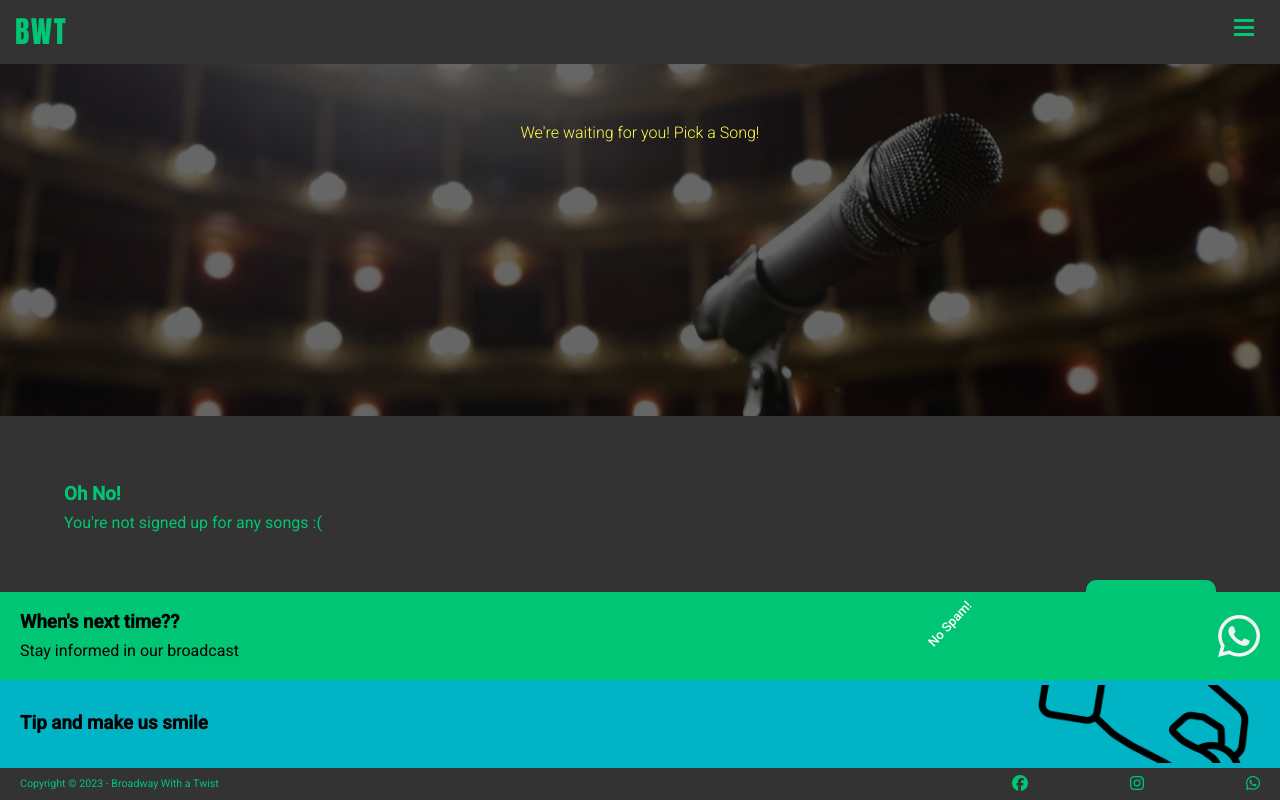
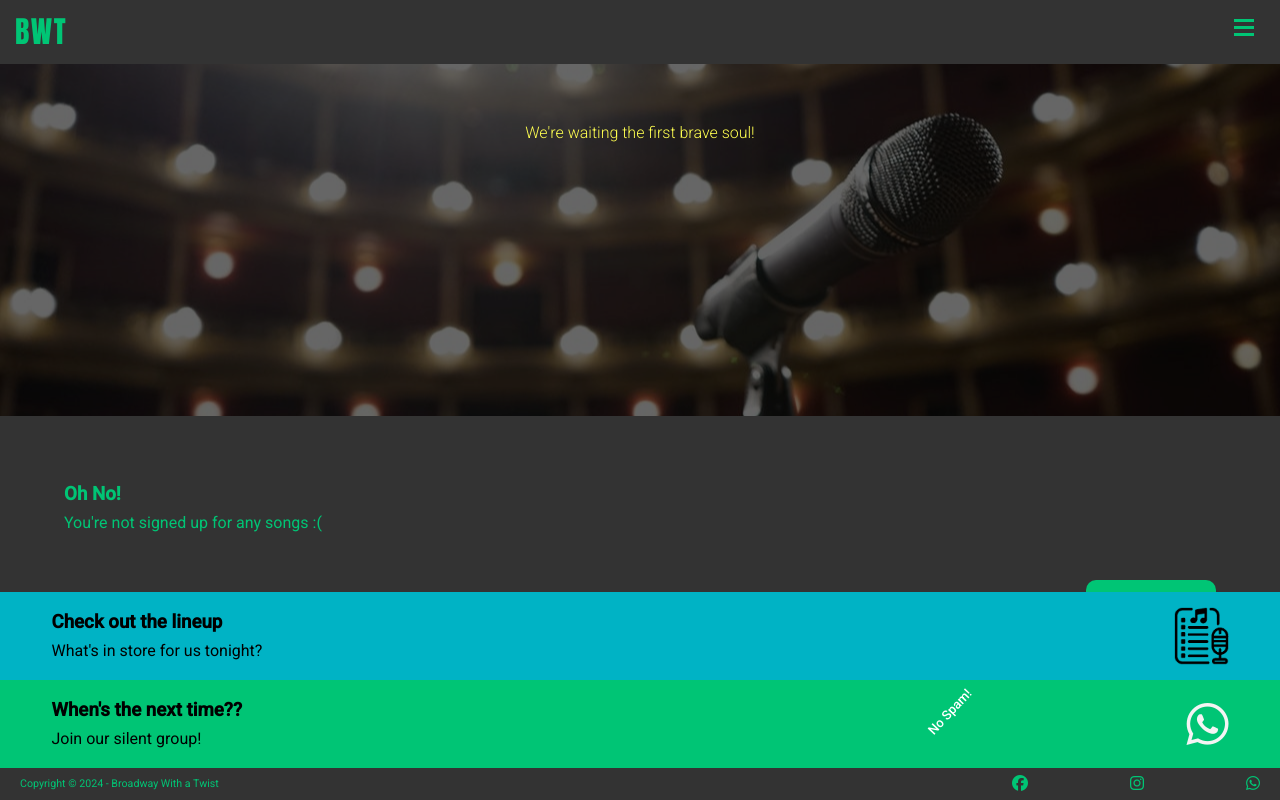
Before and after one commit to alonaviv/twist, a Django app: page /home in a window 1280 px wide. Run offline with Django 3.2, Linux system fonts and the light colour scheme; the visitor is signed in with stand-in values (Sample User, id 1); data that the repository does not hold is empty; parts of the project's set-up code (start-up, migrations or seed data) failed here and were passed over; some libraries are stand-ins or nearby versions; some web fonts are replaced.

Commit message:
Create difference audience view in home page and navbar

```diff
--- a/dev_setup.py
+++ b/dev_setup.py
@@ -11,7 +11,6 @@ from flags.state import enable_flag
 
 from song_signup.views import name_to_username
 from song_signup.models import TicketOrder
-from django.contrib.auth.models import Group, Permission
 
 ALON_USER = ('Alon', 'Aviv', os.environ.get('ALON_PASSWORD'))
 SHANI_USER = ('Shani', 'Wahrman', os.environ.get('SHANI_PASSWORD'))
@@ -35,10 +34,8 @@ if __name__ == '__main__':
     create_superuser(*ALON_USER)
     create_superuser(*SHANI_USER)
 
-    singers_group, _ = Group.objects.get_or_create(name='singers')
-    singers_group.permissions.add(Permission.objects.get(codename='view_songrequest'))
     constance.config.PASSCODE = 'dev'
     constance.config.EVENT_SKU = 'EVENTSKU1234'
     enable_flag('CAN_SIGNUP')
-    TicketOrder.objects.create(order_id=123456, event_sku='EVENTSKU1234', event_name='dev event',
+    TicketOrder.objects.get_or_create(order_id=123456, event_sku='EVENTSKU1234', event_name='dev event',
                                num_tickets=1000, ticket_type='SING', customer_name="Alon Aviv")
--- a/prod_setup.py
+++ b/prod_setup.py
@@ -8,7 +8,6 @@ from django.contrib.auth import get_user_model
 from flags.state import enable_flag
 
 from song_signup.views import name_to_username
-from django.contrib.auth.models import Group, Permission
 from django.core.management import call_command
 
 
@@ -35,7 +34,4 @@ if __name__ == '__main__':
 
     create_superuser(*ALON_USER)
     create_superuser(*SHANI_USER)
-
-    singers_group, _ = Group.objects.get_or_create(name='singers')
-    singers_group.permissions.add(Permission.objects.get(codename='view_songrequest'))
     enable_flag('CAN_SIGNUP')
--- a/song_signup/models.py
+++ b/song_signup/models.py
@@ -67,9 +67,9 @@ class Singer(AbstractUser):
 
     def save(self, *args, **kwargs):
         # Only validate on creation:
-        if not self.pk:
-            if not self.is_superuser and self.ticket_order is None:
-                raise ValueError("Non-superusers must have a ticket_order value")
+        if not self.pk and not self.is_superuser:
+            if self.ticket_order is None:
+                raise ValueError("You must have a ticket order number in order to sign in")
 
             if Singer.objects.filter(first_name=self.first_name, last_name=self.last_name).exists():
                 raise AlreadyLoggedIn("The name that you're trying to login with already exists."
--- a/song_signup/static/css/main.css
+++ b/song_signup/static/css/main.css
@@ -616,18 +616,18 @@ nav {
   height: 22vh;
   transition: all 0.3s ease;
   color: #00C575; }
-  #dashboard-wrapper #dashboard {
+  #dashboard-wrapper #home-dashboard {
     padding: 5% 5%;
     width: 100%;
     overflow: hidden;
     display: flex;
     flex-direction: column;
     justify-content: space-around; }
-    #dashboard-wrapper #dashboard #user-next-song-name {
+    #dashboard-wrapper #home-dashboard #user-next-song-name {
       margin-top: 1%;
       font-weight: 500;
       font-size: 18px; }
-    #dashboard-wrapper #dashboard div:last-child {
+    #dashboard-wrapper #home-dashboard div:last-child {
       padding-top: 5%;
       display: flex;
       flex-direction: row;
@@ -648,36 +648,42 @@ nav {
       align-items: center;
       margin-top: 10px;
       margin-bottom: 10px; }
-  #dashboard-wrapper #tips {
+  #dashboard-wrapper #home-tips {
     margin-top: 1%;
     transform: scaleY(0);
     height: 0;
     transition: inherit; }
-    #dashboard-wrapper #tips ul {
+    #dashboard-wrapper #home-tips ul {
       margin: 0 10% 10% 10%; }
-      #dashboard-wrapper #tips ul li {
+      #dashboard-wrapper #home-tips ul li {
         margin-top: 5%; }
-      #dashboard-wrapper #tips ul li:last-child {
+      #dashboard-wrapper #home-tips ul li:last-child {
         margin-bottom: 5%; }
 
-#whatsapp {
-  height: 11vh;
-  position: relative; }
-  #whatsapp .larger {
+.home-card {
+  position: relative;
+  height: 11vh; }
+  .home-card .larger {
     width: 70%; }
-  #whatsapp .smaller {
+  .home-card .smaller {
     width: 30%; }
-  #whatsapp i {
-    color: #f4f4f4; }
-  #whatsapp .column-1 {
+  .home-card .column-1 {
     display: flex;
     flex-direction: column;
     justify-content: center; }
-  #whatsapp .column-2 {
+  .home-card .column-2 {
     display: flex;
     justify-content: flex-end;
     align-items: center; }
-    #whatsapp .column-2 #no-spam {
+  .home-card img {
+    object-fit: contain;
+    height: 100%;
+    width: 100%; }
+
+#home-whatsapp i {
+  color: #f4f4f4; }
+
+#home-whatsapp #no-spam {
   position: absolute;
   left: 72%;
   top: 25%;
@@ -687,24 +693,17 @@ nav {
   font-weight: 500;
   color: #fff; }
 
-#tip-us {
-  height: 11vh; }
-  #tip-us .larger {
-    width: 70%; }
-  #tip-us .smaller {
-    width: 30%; }
-  #tip-us .column-1 {
-    display: flex;
-    justify-content: flex-start;
-    align-items: center; }
-  #tip-us .column-2 {
-    display: flex;
-    justify-content: flex-end;
-    align-items: center; }
-    #tip-us .column-2 img {
-      object-fit: cover;
-      height: auto;
-      width: 65%; }
+#home-lineup.audience {
+  height: 22vh; }
+
+#home-lineup img {
+  object-fit: contain;
+  object-position: right;
+  height: 100%;
+  width: 100%; }
+
+#home-suggest-song img {
+  object-position: right; }
 
 #song-added {
   display: flex;
--- a/song_signup/static/js/home.js
+++ b/song_signup/static/js/home.js
@@ -33,7 +33,7 @@ function populateSpotlight() {
         document.getElementById("current-song-lyrics").href = "/lyrics/" + currentSongData.id;
       } else {
         currentSinger.innerHTML = "No One Yet";
-        currentSong.innerHTML = "We're waiting for you! Pick a Song!";
+        currentSong.innerHTML = "We're waiting the first brave soul!";
       }
 
       if (nextSongData) {
--- a/song_signup/static/scss/_config.scss
+++ b/song_signup/static/scss/_config.scss
@@ -12,8 +12,6 @@ $complimentery-secondary: #c51200;
 $navbar-height: 8vh;
 $footer-height: 4vh;
 
-// Main screen
-$now-singing-height: 44vh;
-$dashboard-height: 22vh;
-$wa-banner-height: 11vh;
-$paybox-banner-height: 11vh;
+$half-page: 44vh;
+$quarter-page: 22vh;
+$eighth-page: 11vh;
--- a/song_signup/static/scss/_home.scss
+++ b/song_signup/static/scss/_home.scss
@@ -1,6 +1,6 @@
 #now-singing-wrapper {
     background: url("../img/main/mic.jpeg") center center/cover;
-  height: $now-singing-height;
+    height: $half-page;
     width: 100%;
     position: relative;
 
@@ -70,11 +70,11 @@
 }
 
 #dashboard-wrapper {
-  height: $dashboard-height;
+    height: $quarter-page;
     transition: all 0.3s ease;
     color: $primary-color;
 
-  #dashboard {
+    #home-dashboard {
         padding: 5% 5%;
         width: 100%;
         overflow: hidden;
@@ -82,7 +82,7 @@
         flex-direction: column;
         justify-content: space-around;
 
-    #user-next-song-name{
+        #user-next-song-name {
             margin-top: 1%;
             font-weight: 500;
             font-size: 18px;
@@ -115,16 +115,15 @@
         }
     }
 
-  #tips {
+    #home-tips {
         margin-top: 1%;
         transform: scaleY(0);
         height: 0;
         transition: inherit;
         ul {
             margin: 0 10% 10% 10%;
-      li{
+            li {
                 margin-top: 5%;
-
             }
             li:last-child {
                 margin-bottom: 5%;
@@ -133,10 +132,9 @@
     }
 }
 
-#whatsapp {
-  height: $wa-banner-height;
+.home-card{
     position: relative;
-
+    height: $eighth-page;
 
     .larger {
         width: 70%;
@@ -144,21 +142,28 @@
     .smaller {
         width: 30%;
     }
-
-  i {
-    color: #f4f4f4;
-  }
-
     .column-1 {
         display: flex;
         flex-direction: column;
         justify-content: center;
     }
-
     .column-2 {
         display: flex;
         justify-content: flex-end;
         align-items: center;
+    }
+
+    img {
+        object-fit: contain;
+        height: 100%;
+        width: 100%;
+    }
+}
+
+#home-whatsapp {
+    i {
+        color: #f4f4f4;
+    }
 
     #no-spam {
         position: absolute;
@@ -171,33 +176,25 @@
         color: #fff;
     }
 }
+
+#home-lineup {
+    &.audience {
+        height: $quarter-page;
+    }
+    img {
+        object-fit: contain;
+        object-position: right;
+        height: 100%;
+        width: 100%;
+    }
 }
 
-#tip-us {
-  height: $paybox-banner-height;
-  .larger {
-    width: 70%;
+#home-suggest-song {
+    .column-2{
+        // padding: 10px 0px 10px 10px;
     }
-  .smaller {
-    width: 30%;
-  }
-
-  .column-1 {
-    display: flex;
-    justify-content: flex-start;
-    align-items: center;
-  }
-
-  .column-2 {
-    display: flex;
-    justify-content: flex-end;
-    align-items: center;
-
     img {
-      object-fit: cover;
-      height: auto;
-      width: 65%;
-    }
+        object-position: right;
     }
 }
 
--- a/song_signup/urls.py
+++ b/song_signup/urls.py
@@ -34,5 +34,6 @@ urlpatterns = [
     path('disable_signup', views.disable_signup, name='disable_signup'),
     path('signup_disabled', views.signup_disabled, name='signup_disabled'),
     path('recalculate_priorities', views.recalculate_priorities, name='recalculate_priorities'),
-    path('upload_lineapp_orders', views.upload_lineapp_orders, name='upload_lineapp_orders')
+    path('upload_lineapp_orders', views.upload_lineapp_orders, name='upload_lineapp_orders'),
+    path('lineup', views.lineup, name='lineup'),
 ]
--- a/song_signup/views.py
+++ b/song_signup/views.py
@@ -301,6 +301,11 @@ def default_lyrics(request):
 
 
 @bwt_login_required('login')
+def lineup(request):
+    return HttpResponse("<h1>Lineup Page</h1>")
+
+
+@bwt_login_required('login')
 def suggest_song(request):
     current_user = request.user
 
--- a/templates/partials/_footer.html
+++ b/templates/partials/_footer.html
@@ -1,7 +1,7 @@
 <footer class="regular">
     <div class="container dark-card">
         <div id="copywrite-wrapper">
-            <p>Copyright &copy; 2023 - Broadway With a Twist</p>
+            <p>Copyright &copy; 2024 - Broadway With a Twist</p>
         </div>
         <div id="footer-links">
             <a href="https://tinyurl.com/webapp-footer-icon-facebook"><i
--- a/templates/partials/_navbar.html
+++ b/templates/partials/_navbar.html
@@ -12,10 +12,12 @@
                     <li {% if current == 'home' %} class="hidden" {% endif %}>
                         <a href="{% url 'home' %}">Home</a>
                     </li>
+                    {% if is_singer %}
                     <li {% if current == 'manage-songs' %} class="hidden" {% endif %}>
                         <a href="{% url 'manage_songs' %}">Manage Songs</a>
                     </li>
-                    <li><a href="/admin/song_signup/songrequest">Lineup</a></li>
+                    {% endif %}
+                    <li><a href="{% url 'lineup' %}">Lineup</a></li>
                     <li {% if current == 'suggest-song' %} class="hidden" {% endif %}>
                         <a href="{% url 'suggest_song' %}">Suggest a Song</a>
                     </li>
--- a/templates/song_signup/home.html
+++ b/templates/song_signup/home.html
@@ -64,7 +64,7 @@
                 <a href="{% url 'add_song' %}" class="btn" id="manage-songs-btn">I want to sing!</a>
             </div>
         </div>
-        <div id="tips" class="expand">
+        <div id="home-tips" class="expand">
             <ul>
                 <li>Look at our pianist as the songs starts - he'll help you come in correctly</li>
                 <li>If you want people to hear you - hold the mic <strong>very</strong> close to your mouth</li>
@@ -75,13 +75,53 @@
         </div>
     </div>
     {% endif %}
-    <a href="https://links.broadwaywithatwist.xyz/whatsapp?utm_source=home-page&utm_campaign=webapp&utm_content=whatsapp-banner">
-        <div id="whatsapp" class="flex-card light-card">
+    <a href="{% url 'lineup' %}">
+        <div id="home-lineup" class="flex-card home-card {% if is_singer %} secondary-card{% else %}dark-card audience{% endif %}">
             <div class="row">
                 <div class="column larger">
                     <div class="column-1">
-                        <h3>When's next time??</h3>
-                        <p>Stay informed in our broadcast</p>
+                        <h3>Check out the lineup</h3>
+                        <p>What's in store for us tonight?</p>
+                    </div>
+                </div>
+                <div class="column smaller">
+                    <div class="column-2">
+                        {% if is_singer %} <!-- Blue background -->
+                        <img src="{% static 'img/main/lineup-black.png' %}" alt="">
+                        {% else %} <!-- Dark background -->
+                        <img src="{% static 'img/main/lineup-green.png' %}" alt="">
+                        {% endif %}
+                    </div>
+                </div>
+            </div>
+        </div>
+    </a>
+    {% if not is_singer %}
+    <a href="{% url 'suggest_song' %}">
+        <div id="home-suggest-song" class="flex-card secondary-card home-card {% if not is_singer %}audience{% endif %}">
+            <div class="row">
+                <div class="column larger">
+                    <div class="column-1">
+                        <h3>Suggest a song</h3>
+                        <p>Have an idea for a group song?</p>
+                    </div>
+                </div>
+                <div class="column smaller">
+                    <div class="column-2">
+                        <img src="{% static 'img/main/suggest-song-black.png' %}" alt="">
+                    </div>
+                </div>
+            </div>
+        </div>
+    </a>
+    {% endif %}
+    <a href="https://links.broadwaywithatwist.xyz/whatsapp?utm_source=home-page&utm_campaign=webapp&utm_content=whatsapp-banner">
+        <div id="home-whatsapp" class="flex-card light-card home-card">
+            <div class="row">
+                <div class="column larger">
+                    <div class="column-1">
+                        <h3>When's the next time??</h3>
+                        <p>Join our silent group!</p>
                     </div>
                 </div>
                 <div class="column smaller">
@@ -94,26 +134,10 @@
             </div>
         </div>
     </a>
-    <a href="{% url 'tip_us' %}">
-        <div id="tip-us" class="flex-card secondary-card">
-            <div class="row">
-                <div class="column larger">
-                    <div class="column-1">
-                        <h3>Tip and make us smile</h3>
-                    </div>
-                </div>
-                <div class="column smaller">
-                    <div class="column-2">
-                        <img src="{% static 'img/main/tip-icon-outline.png' %}" alt="">
-                    </div>
-                </div>
-            </div>
-        </div>
-    </a>
     <footer>
         <div class="container dark-card">
             <div id="copywrite-wrapper">
-                <p>Copyright &copy; 2023 - Broadway With a Twist</p>
+                <p>Copyright &copy; 2024 - Broadway With a Twist</p>
             </div>
         <div id="footer-links">
             <a href="https://tinyurl.com/webapp-footer-icon-facebook"><i
```
Also changed, not shown: song_signup/static/img/main/lineup-black.png (added), song_signup/static/img/main/lineup-green.png (added), song_signup/static/img/main/suggest-song-black.png (added), song_signup/static/img/main/suggest-song-green.png (added). Lines whose indentation alone changed are shown as unchanged.
